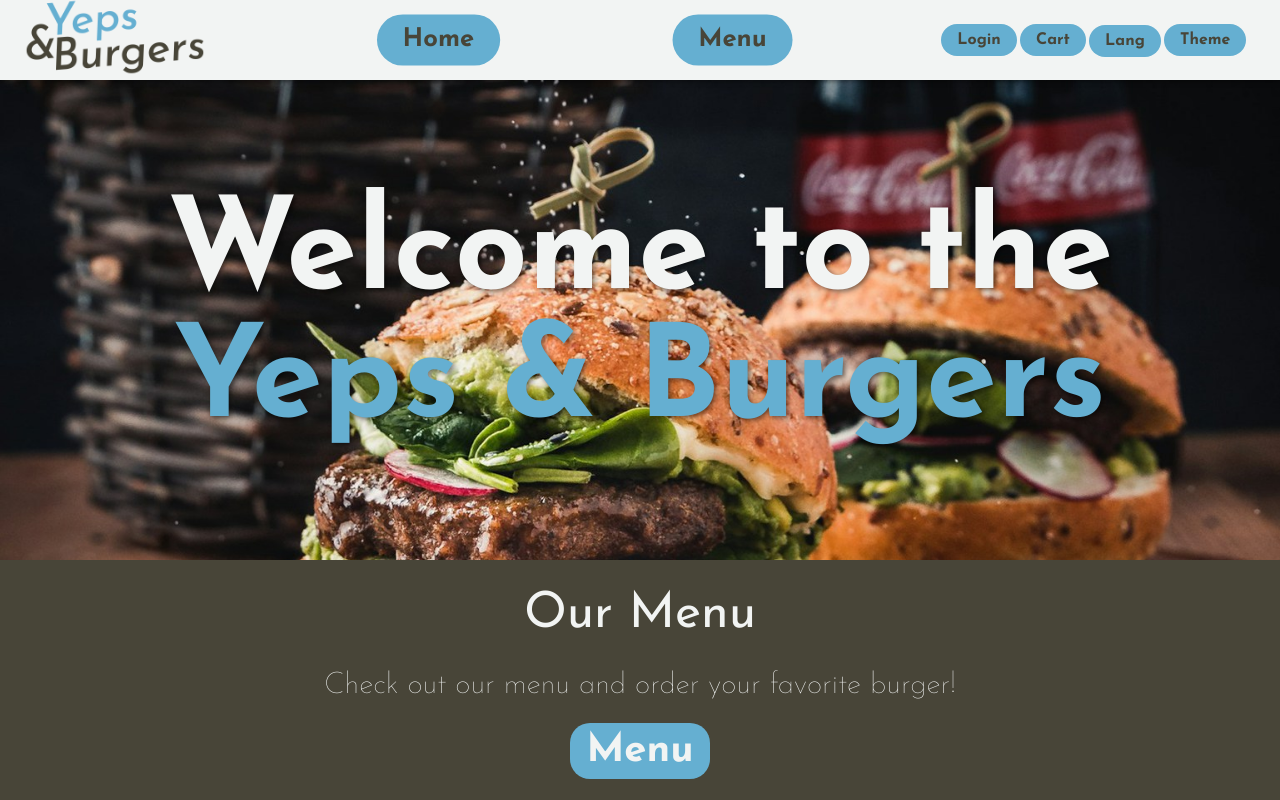
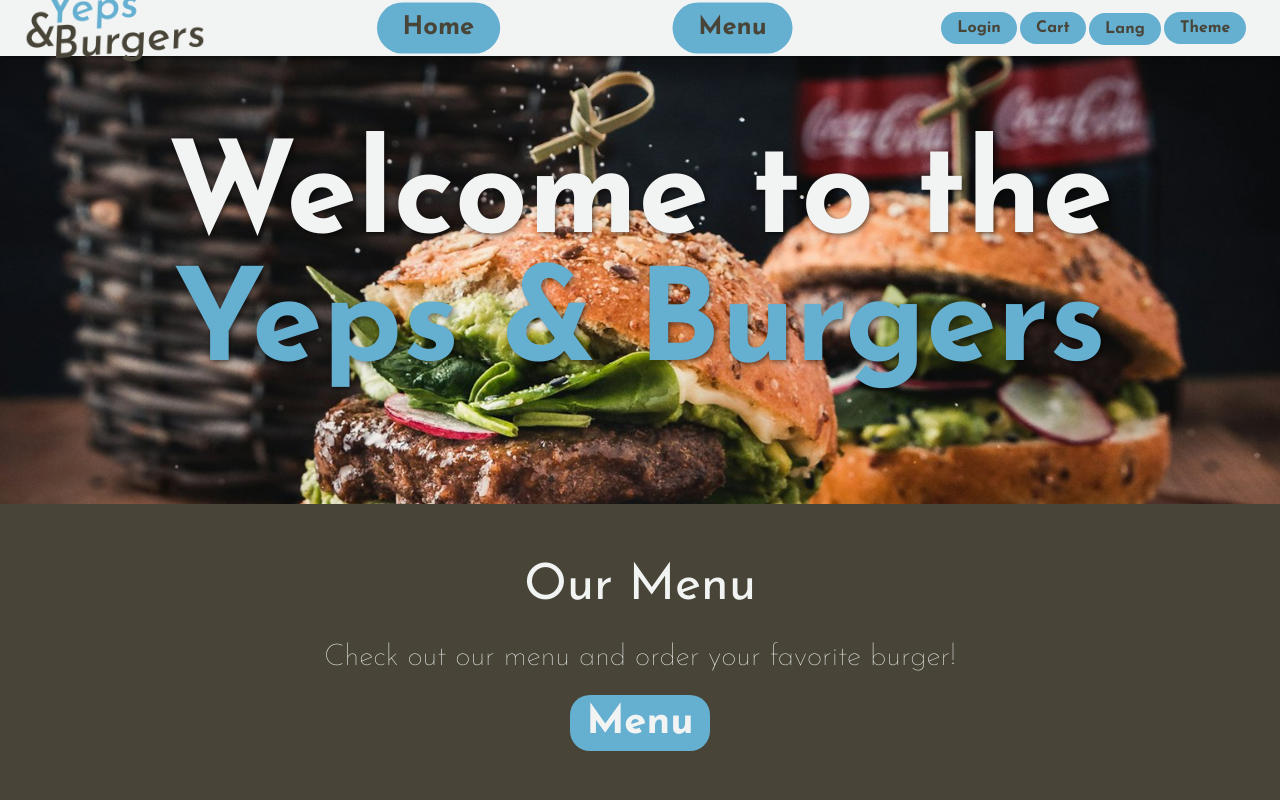
Before and after one commit to teemueka/burgerpage, a website with bundled scripts: page page/main/main.html in a window 1280 px wide. Built offline with nearby package versions, Linux system fonts and the light colour scheme.

Commit message:
fix main page

```diff
--- a/page/default.css
+++ b/page/default.css
@@ -39,7 +39,7 @@ body{
 }
 
 main{
-  margin-top: 5rem;
+  margin-top:3vh;
 }
 
 .logo:hover{
@@ -68,7 +68,7 @@ main{
   align-items: center;
   padding: 1rem;
   margin-inline-end: 1rem;
-  height: 3rem;
+  height: 3vh;
 }
 .nav a{
   color: var(--secondary);
--- a/page/main/main.css
+++ b/page/main/main.css
@@ -3,7 +3,7 @@
   display: flex;
   justify-content: center;
   align-items: center;
-  height: 30rem;
+  height: 60vh;
   width: 100%;
 }
 
@@ -13,7 +13,7 @@
   justify-content: center;
   align-items: center;
   background-color: var(--secondary);
-  height: 15rem;
+  height: 37vh;
 }
 
 .welcome-container img{
```
